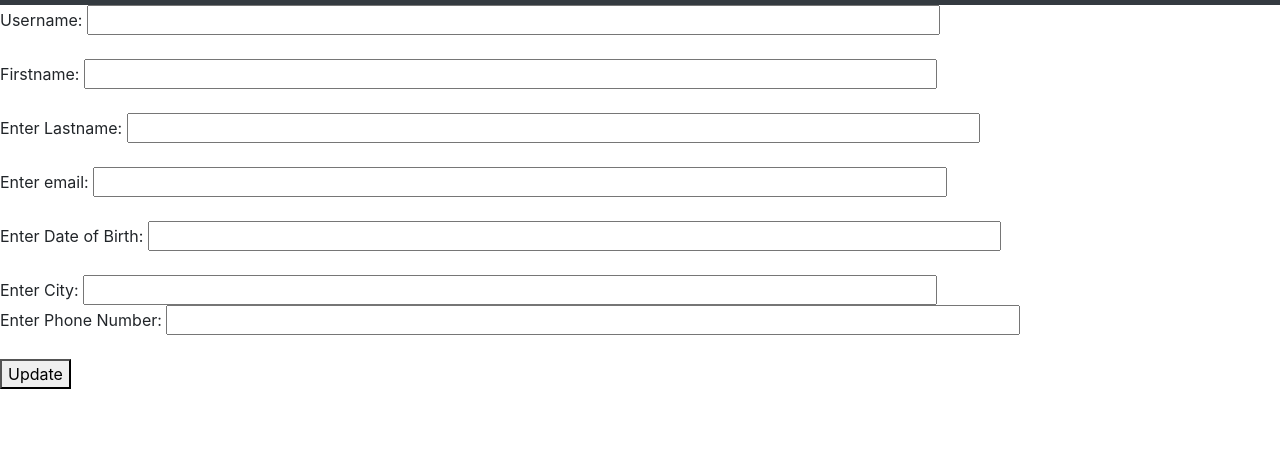
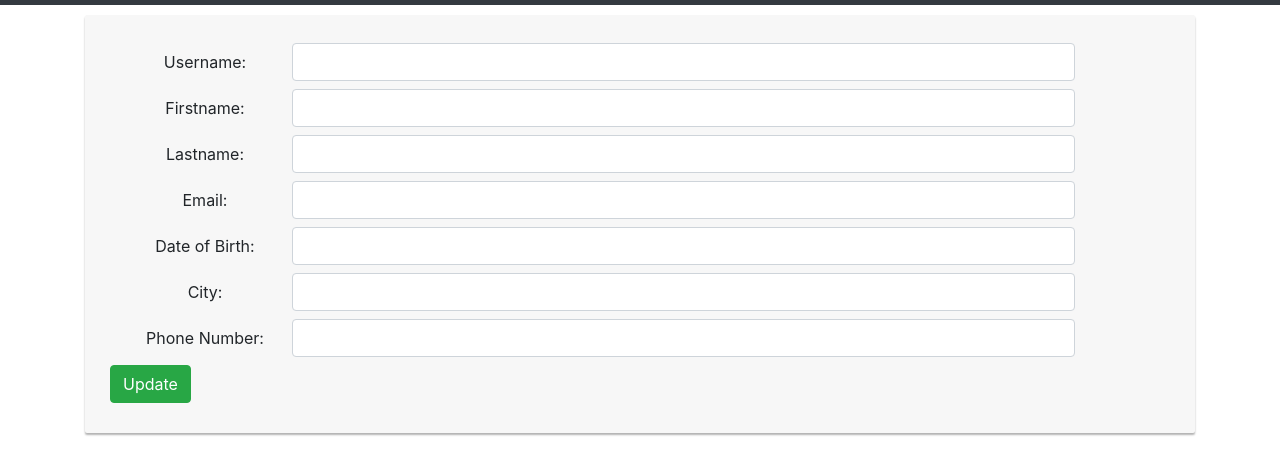
Before and after one commit to AkshatShukla/MusiCon-React, a React app: page /profile in a window 1280 px wide. Shown: the part 81-556 px from the top of the page. Built offline with nearby package versions, Linux system fonts and the light colour scheme; no server answers.

Commit message:
Added styling to Registration and profile page. Registration Page needs Work

```diff
--- a/src/components/Login.js
+++ b/src/components/Login.js
@@ -27,7 +27,6 @@ export default class Login extends React.Component {
                 <div className="card card-container">
                     {/*<p id="profile-name" className="profile-name-card"></p>*/}
                     <form className="form-signin">
-                        <span id="reauth-email" className="reauth-email"></span>
                         <input id="inputEmail" className="form-control" placeholder="Username"
                                required autoFocus
                                onChange={(e) => this.username = e.target.value}/>
--- a/src/components/Profile.js
+++ b/src/components/Profile.js
@@ -1,4 +1,5 @@
 import React from 'react'
+import '../css/login.css';
 
 export default class Profile extends React.Component {
 
@@ -22,78 +23,62 @@ export default class Profile extends React.Component {
 
     render() {
         return (
-            <div>
-
-                <form className="form-inline">
-                    <label htmlFor="username">Username:</label>
-                    &nbsp;
-                    <input className="col-8"
+            <div className="container">
+                <div className="cardRegistration card-container">
+                    <form className="form-signin form-inline row m-2">
+                        <label htmlFor="username form-label" className="col-2 ">Username:</label>
+                        <input className="col-9 form-control"
                                id="username"
                                value={this.props.username}
                                onChange={(Event) => this.props.TextChanged('username', Event.target.value)}
                         />
                     </form>
-                <br/>
-                <form className="form-inline">
-                    <label htmlFor="firstName">Firstname:</label>
-                    &nbsp;
-                    <input className="col-8"
+                    <form className="form-signin form-inline m-2">
+                        <label htmlFor="firstName" className="col-2">Firstname:</label>
+                        <input className="col-9 form-control"
                                id="firstName"
                                value={this.props.firstName}
                                onChange={(Event) => this.props.TextChanged('firstName', Event.target.value)}
-                    />
-                </form>
-                <br/>
-                <form className="form-inline">
-                    <label htmlFor="lastName">Enter Lastname:</label>
-                    &nbsp;
-                    <input className="col-8"
+                        /></form>
+                    <form className="form-signin form-inline m-2">
+                        <label htmlFor="lastName" className="col-2">Lastname:</label>
+                        <input className="col-9 form-control"
                                id="lastName"
                                value={this.props.lastName}
                                onChange={(Event) => this.props.TextChanged('lastName', Event.target.value)}
-                    />
-                </form>
-                <br/>
-                <form className="form-inline">
-                    <label htmlFor="username">Enter email:</label>
-                    &nbsp;
-                    <input className="col-8"
+                        /></form>
+                    <form className="form-signin form-inline m-2">
+                        <label htmlFor="username" className="col-2">Email:</label>
+                        <input className="col-9 form-control"
                                id="email"
                                value={this.props.email}
                                onChange={(Event) => this.props.TextChanged('email', Event.target.value)}
-                    />
-                </form>
-                <br/>
-                <form className="form-inline">
-                    <label htmlFor="dob">Enter Date of Birth:</label>
-                    &nbsp;
-                    <input className="col-8"
+                        /></form>
+                    <form className="form-signin form-inline m-2">
+                        <label htmlFor="dob" className="col-2">Date of Birth:</label>
+                        <input className="col-9 form-control"
                                id="dob"
                                value={this.props.dob}
                                onChange={(Event) => this.props.TextChanged('dob', Event.target.value)}
-                    />
-                </form>
-                <br/>
-                <form className="form-inline">
-                    <label htmlFor="address">Enter City:</label>
-                    &nbsp;
-                    <input className="col-8"
+                        /></form>
+                    <form className="form-signin form-inline m-2">
+                        <label htmlFor="address" className="col-2">City:</label>
+                        <input className="col-9 form-control"
                                id="city"
                                value={this.props.city}
                                onChange={(Event) => this.props.TextChanged('city', Event.target.value)}
-                    />
-                </form>
-                <form className="form-inline">
-                    <label htmlFor="address">Enter Phone Number:</label>
-                    &nbsp;
-                    <input className="col-8"
+                        /></form>
+                    <form className="form-signin form-inline m-2">
+                        <label htmlFor="address" className="col-2">Phone Number:</label>
+                        <input className="col-9 form-control"
                                id="city"
                                value={this.props.phone}
                                onChange={(Event) => this.props.TextChanged('phone', Event.target.value)}
                         />
                     </form>
-                <br/>
-                <button onClick={() => this.update()}>Update</button>
+                    <button onClick={() => this.update()}
+                            className='btn btn-success'>Update</button>
+                </div>
             </div>
         )
     }
--- a/src/components/Registration.js
+++ b/src/components/Registration.js
@@ -8,7 +8,7 @@ const Registration = ({userType, textChanged, selectUserType, registerManager, r
     let selectElement;
 
     const register = () => {
-        if(userType === 'Concert Manager'){
+        if (userType === 'Concert Manager') {
             registerManager(inputElem.value, inputElem1.value, inputElem2.value, selectElement.value, inputElem3.value)
         }
         else
@@ -16,31 +16,27 @@ const Registration = ({userType, textChanged, selectUserType, registerManager, r
     };
 
     return (
-        <div>
-            <form className="form-inline">
-                <label htmlFor="username">Enter username:</label>
-                &nbsp;
-                <input className="col-8"
+        <div className="container">
+            <div className="cardRegistration card-container">
+                <form className="form-signin form-inline row m-2">
+                    <label htmlFor="username form-label"  className="col-2 ">Enter username:</label>
+                    <input className="col-9"
                            id="username"
                            onChange={() => textChanged('username', inputElem.value)}
                            ref={node => inputElem = node}/>
                 </form>
-            <br/>
-
-            <form className="form-inline">
-                <label htmlFor="password">Enter Password:</label>
+                <form className="form-signin form-inline m-2">
+                    <label htmlFor="password"  className="col-2 ">Enter Password:</label>
                     &nbsp;
-                <input className="col-8"
+                    <input className="col-9"
                            id="password"
                            onChange={() => textChanged('password', inputElem1.value)}
                            ref={node => inputElem1 = node}/>
                 </form>
-            <br/>
-
-            <form className="form-inline">
-                <label htmlFor="verifyPassword">Verify Password:</label>
+                <form className="form-signin form-inline m-2">
+                    <label htmlFor="verifyPassword"  className="col-2 ">Verify Password:</label>
                     &nbsp;
-                <input className="col-8"
+                    <input className="col-9"
                            id="verifyPassword"
                            onChange={() => textChanged('verifyPassword', inputElem2.value)}
                            ref={node => inputElem2 = node}/>
@@ -66,7 +62,11 @@ const Registration = ({userType, textChanged, selectUserType, registerManager, r
                 </div>}
 
 
-            <button onClick={() => {register()}}>Register</button>
+                <button onClick={() => {
+                    register()
+                }}>Register
+                </button>
+            </div>
         </div>
     )
 }
--- a/src/css/login.css
+++ b/src/css/login.css
@@ -5,7 +5,23 @@
     max-width: 350px;
     padding: 40px 40px;
 }
-
+.cardRegistration-container.card {
+    padding: 40px 40px;
+}
+.cardRegistration {
+    background-color: #F7F7F7;
+    /* just in case there no content*/
+    padding: 20px 25px 30px;
+    margin: 0 auto 25px;
+    margin-top: 10px;
+    /* shadows and rounded borders */
+    -moz-border-radius: 2px;
+    -webkit-border-radius: 2px;
+    border-radius: 2px;
+    -moz-box-shadow: 0px 2px 2px rgba(0, 0, 0, 0.3);
+    -webkit-box-shadow: 0px 2px 2px rgba(0, 0, 0, 0.3);
+    box-shadow: 0px 2px 2px rgba(0, 0, 0, 0.3);
+}
 .card {
     background-color: #F7F7F7;
     /* just in case there no content*/
@@ -27,21 +43,6 @@
     text-align: center;
     margin: 10px 0 0;
     min-height: 1em;
-}
-
-.reauth-email {
-    display: block;
-    color: #404040;
-    line-height: 2;
-    margin-bottom: 10px;
-    font-size: 14px;
-    text-align: center;
-    overflow: hidden;
-    text-overflow: ellipsis;
-    white-space: nowrap;
-    -moz-box-sizing: border-box;
-    -webkit-box-sizing: border-box;
-    box-sizing: border-box;
 }
 
 .form-signin #inputEmail,
```
Lines whose indentation alone changed are shown as unchanged.
